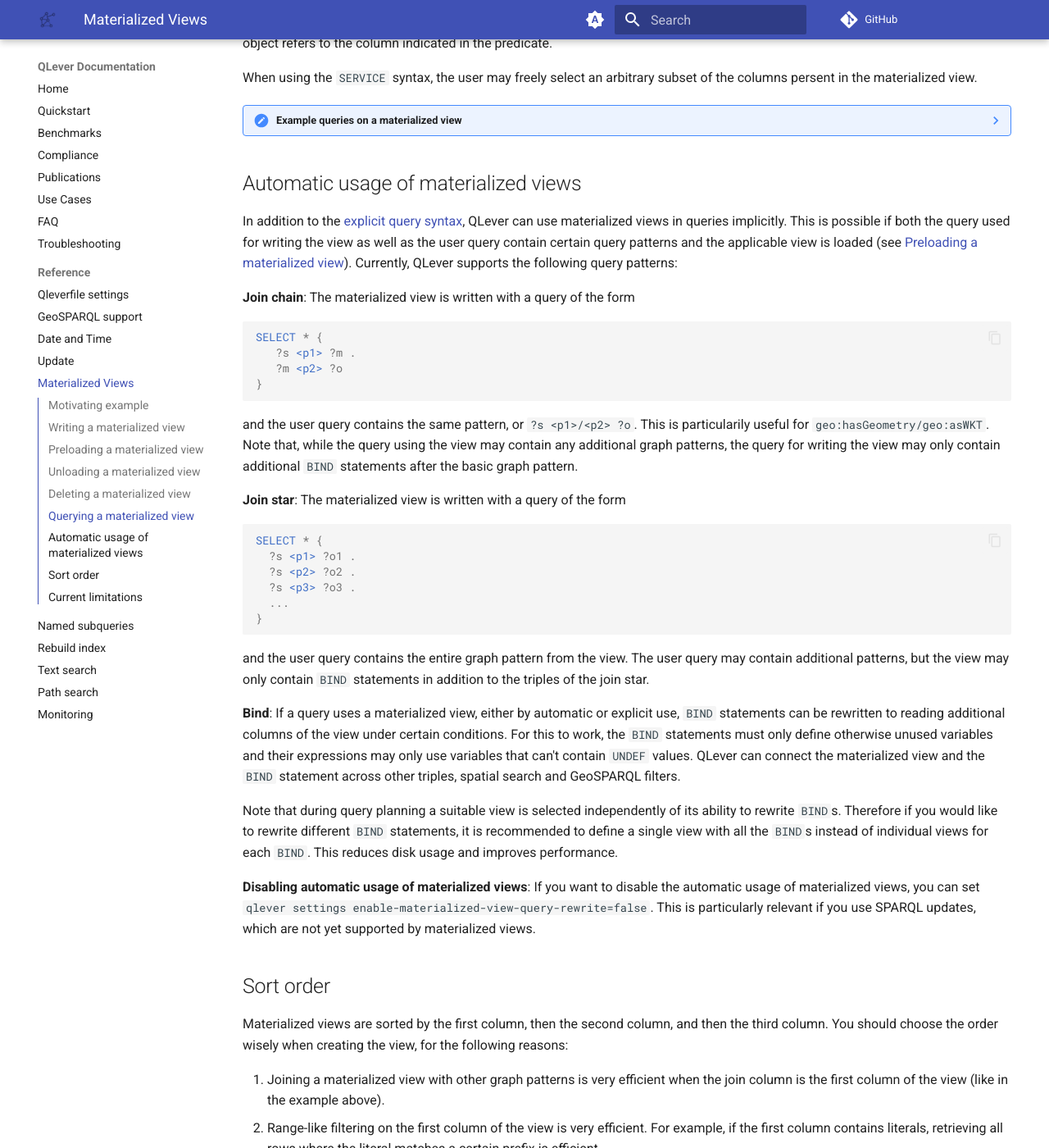
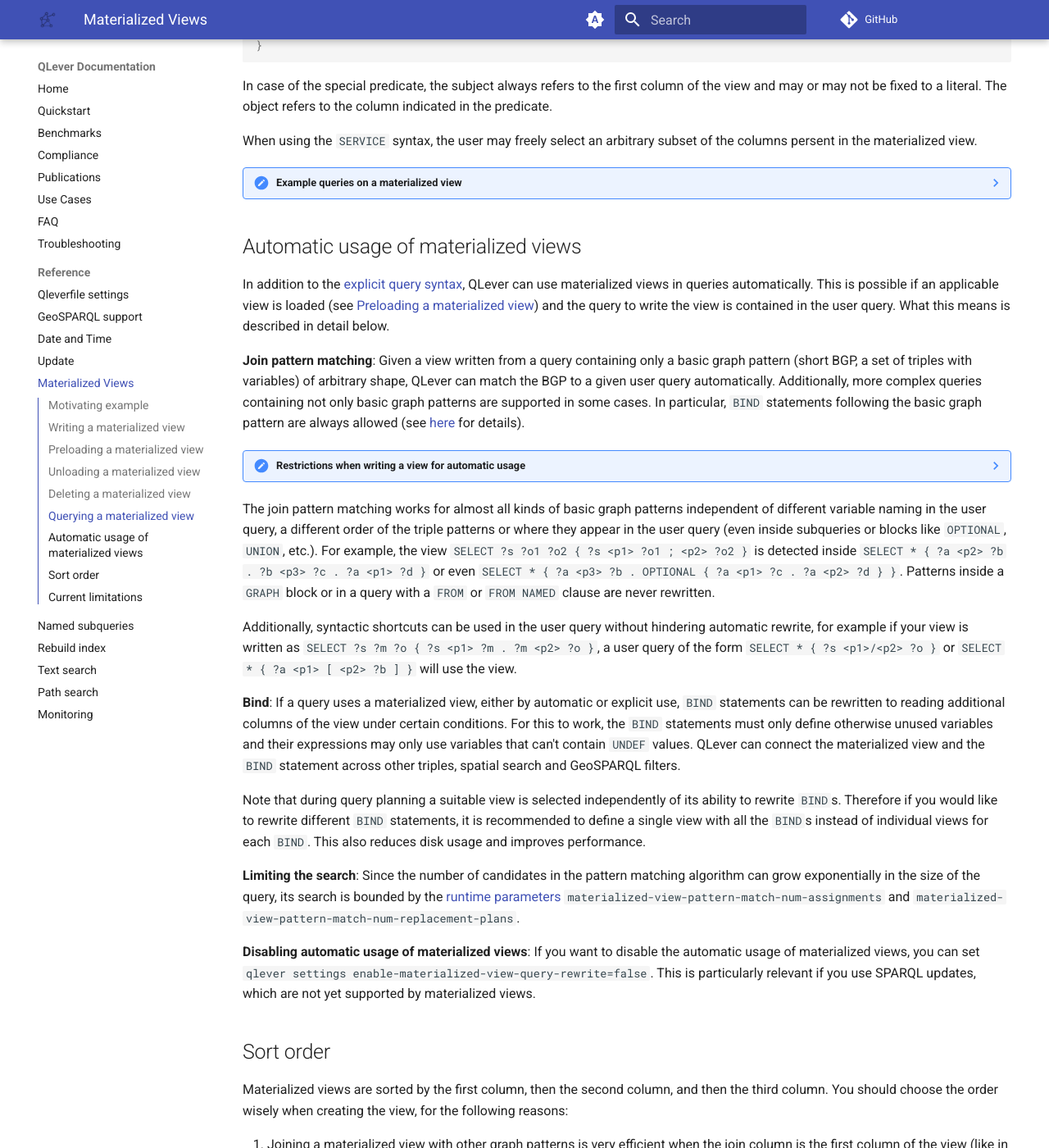
Before and after one commit to qlever-dev/qlever-docs, an MkDocs documentation site: the page built from docs/materialized-views.md, in a window 1280 px wide and 1400 px high, scrolled down 3136 px. Shown: the whole window at 82% size. Built offline with MkDocs 1.6.1 and Material for MkDocs 9.7.7, drawn with Linux system fonts in a browser that asks for light colours; plug-ins that fetch from the network failed and are left out; comment, search, counter and statistics services are not loaded; the version menu is left out; some of the changed text lies outside the part shown.

Commit message:
Update automatic usage of materialized views section (#35)
Update the materialized views docs to explain the new rewriting behavior introduced with ad-freiburg/qlever#3273

````diff
--- a/docs/materialized-views.md
+++ b/docs/materialized-views.md
@@ -132,7 +132,7 @@ example `qlever settings materialized-view-writer-memory=4G`.
 
 ## Preloading a materialized view
 
-You can optionally preload materialized views. This is required for implicitly rewriting queries to use materialized views. If you do not apply preloading, views get loaded automatically when they are explicitly used in a query for the first time. Preloading can be requested via a CLI argument to `qlever-server`, an HTTP request and `libqlever`.
+You can optionally preload materialized views. This is required for automatically rewriting queries to use materialized views (see [here](#automatic-usage-of-materialized-views) for details). If you do not apply preloading, views get loaded automatically when they are explicitly used in a query for the first time. A view written while the server is running (for example via `qlever materialized-view`) is loaded automatically right after writing it, also when an existing view is overwritten. Views written during `qlever index`, however, are not loaded when the server is started, unless they are preloaded. Preloading can be requested via the `Qleverfile`, the `qlever` CLI, a CLI argument to `qlever-server`, an HTTP request and `libqlever`.
 
 === "qlever CLI"
     ```bash
@@ -284,38 +284,56 @@ When using the `SERVICE` syntax, the user may freely select an arbitrary subset
 
 ## Automatic usage of materialized views
 
-In addition to the [explicit query syntax](#querying-a-materialized-view), QLever can use materialized views in queries implicitly. This is possible if both the query used for writing the view as well as the user query contain certain query patterns and the applicable view is loaded (see [Preloading a materialized view](#preloading-a-materialized-view)). Currently, QLever supports the following query patterns:
+In addition to the [explicit query syntax](#querying-a-materialized-view), QLever can use materialized views in queries automatically. This is possible if an applicable view is loaded (see [Preloading a materialized view](#preloading-a-materialized-view)) and the query to write the view is contained in the user query. What this means is described in detail below.
 
-**Join chain**: The materialized view is written with a query of the form
+**Join pattern matching**: Given a view written from a query containing only a basic graph pattern (short BGP, a set of triples with variables) of arbitrary shape, QLever can match the BGP to a given user query automatically. Additionally, more complex queries containing not only basic graph patterns are supported in some cases. In particular, `BIND` statements following the basic graph pattern are always allowed (see [here](#rewrite-bind) for details).
 
-```sparql
-SELECT * {
-   ?s <p1> ?m .
-   ?m <p2> ?o
-}
-```
+??? note "Restrictions when writing a view for automatic usage"
 
-and the user query contains the same pattern, or `?s <p1>/<p2> ?o`. This is particularily useful for `geo:hasGeometry/geo:asWKT`.
-Note that, while the query using the view may contain any additional graph patterns, the query for writing the view may only contain additional `BIND` statements after the basic graph pattern.
+    When writing a materialized view that you would like to use automatically, please consider the following hints **for the query to write the materialized view**. A view not adhering to these restrictions may not be applicable for automatic usage. Note that the restrictions do *NOT* apply to the query that uses an already written view.
 
-**Join star**: The materialized view is written with a query of the form
+    1. Write a query with a single basic graph pattern, optionally followed by `BIND`
+       statements. Do not use other syntax constructs like `OPTIONAL`, `UNION`, `SERVICE`, `GRAPH`, `FILTER`, etc. For example, this view is suitable:
 
-```sparql
-SELECT * {
-  ?s <p1> ?o1 .
-  ?s <p2> ?o2 .
-  ?s <p3> ?o3 .
-  ...
-}
-```
+        ```sparql
+        SELECT ?subject ?intermediate ?geometry ?centroid {
+            ?subject geo:hasGeometry ?intermediate .
+            ?intermediate geo:asWKT ?geometry .
+            BIND(geof:centroid(?geometry) AS ?centroid) .
+        }
+        ```
 
-and the user query contains the entire graph pattern from the view. The user query may contain additional patterns, but the view may only contain `BIND` statements in addition to the triples of the join star.
+    2. All triples in the basic graph pattern should be connected by variables (that is, the basic graph pattern should not require building a cartesian product). The basic graph pattern must contain at least two triples.
+    3. Do not use syntactic shortcuts, property paths or blank nodes. These should NOT appear in your view query:
 
-**Bind**: If a query uses a materialized view, either by automatic or explicit use, `BIND` statements can be rewritten to reading additional columns of the view under certain conditions.
+        ```sparql
+        ?s <p1>/<p2> ?o.
+        # or
+        ?s <p1> [ <p2> ?o ] .
+        # or
+        ?s ^<p1> ?o .
+        # or
+        ?s <p1> _:b . _:b <p2> ?o .
+        ```
+
+        The examples given here should be rewritten to ordinary triple patterns instead.
+
+    4. Do not use predicate variables, like `<a> ?p ?o`.
+    5. Select all variables appearing in your query. The first selected variable must appear in a triple (it must not be the target of a `BIND`).
+    6. Do not use query modifiers like `DISTINCT`, `FROM`, `LIMIT`, `OFFSET`, `GROUP BY`, etc.
+    7. Do not use the text search predicates `ql:contains-word` and `ql:contains-entity`.
+
+The join pattern matching works for almost all kinds of basic graph patterns independent of different variable naming in the user query, a different order of the triple patterns or where they appear in the user query (even inside subqueries or blocks like `OPTIONAL`, `UNION`, etc.). For example, the view `SELECT ?s ?o1 ?o2 { ?s <p1> ?o1 ; <p2> ?o2 }` is detected inside `SELECT * { ?a <p2> ?b . ?b <p3> ?c . ?a <p1> ?d }` or even `SELECT * { ?a <p3> ?b . OPTIONAL { ?a <p1> ?c . ?a <p2> ?d } }`. Patterns inside a `GRAPH` block or in a query with a `FROM` or `FROM NAMED` clause are never rewritten.
+
+Additionally, syntactic shortcuts can be used in the user query without hindering automatic rewrite, for example if your view is written as `SELECT ?s ?m ?o { ?s <p1> ?m . ?m <p2> ?o }`, a user query of the form `SELECT * { ?s <p1>/<p2> ?o }` or `SELECT * { ?a <p1> [ <p2> ?b ] }` will use the view.
+
+**Bind**: <a id="rewrite-bind"></a> If a query uses a materialized view, either by automatic or explicit use, `BIND` statements can be rewritten to reading additional columns of the view under certain conditions.
 For this to work, the `BIND` statements must only define otherwise unused variables and their expressions may only use variables that can't contain `UNDEF` values.
 QLever can connect the materialized view and the `BIND` statement across other triples, spatial search and GeoSPARQL filters.
 <!--`UNION`, `FILTER EXISTS`, `MINUS`, other `BIND`s and more will be supported.-->
-Note that during query planning a suitable view is selected independently of its ability to rewrite `BIND`s. Therefore if you would like to rewrite different `BIND` statements, it is recommended to define a single view with all the `BIND`s instead of individual views for each `BIND`. This reduces disk usage and improves performance.
+Note that during query planning a suitable view is selected independently of its ability to rewrite `BIND`s. Therefore if you would like to rewrite different `BIND` statements, it is recommended to define a single view with all the `BIND`s instead of individual views for each `BIND`. This also reduces disk usage and improves performance.
+
+**Limiting the search**: Since the number of candidates in the pattern matching algorithm can grow exponentially in the size of the query, its search is bounded by the [runtime parameters](qleverfile.md#runtime-parameters) `materialized-view-pattern-match-num-assignments` and `materialized-view-pattern-match-num-replacement-plans`.
 
 **Disabling automatic usage of materialized views**: If you want to disable the automatic usage of materialized views, you can set `qlever settings enable-materialized-view-query-rewrite=false`. This is particularly relevant if you use SPARQL updates, which are not yet supported by materialized views.
 
````
